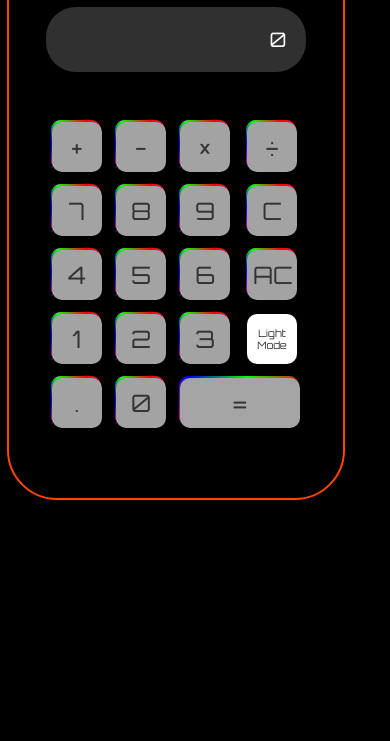
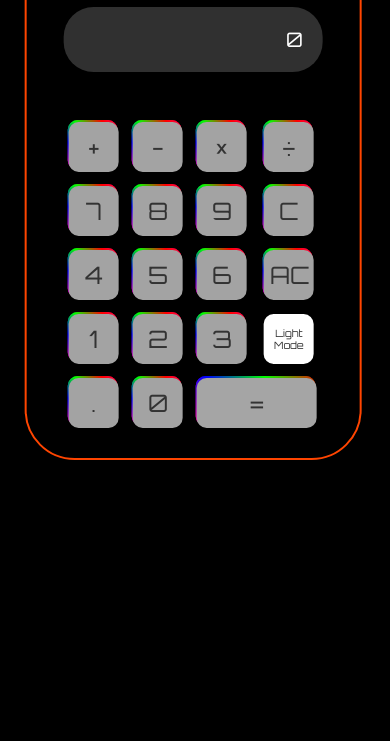
Before and after one commit to imvbhargav/Calculator, a plain HTML site: page index.html in a window 390 px wide. Shown: the part 103-844 px from the top of the page. Drawn offline with Linux system fonts and the light colour scheme.

Commit message:
Update styles.css

```diff
--- a/styles.css
+++ b/styles.css
@@ -130,4 +130,11 @@ input{
     input{
         font-size: 20px;
     }
+    .containerm{
+      position: absolute;
+      transform: translate(-53%, 0%);
+    }
+    .keys{
+      padding-bottom: 10px;
+    }
 }
```
